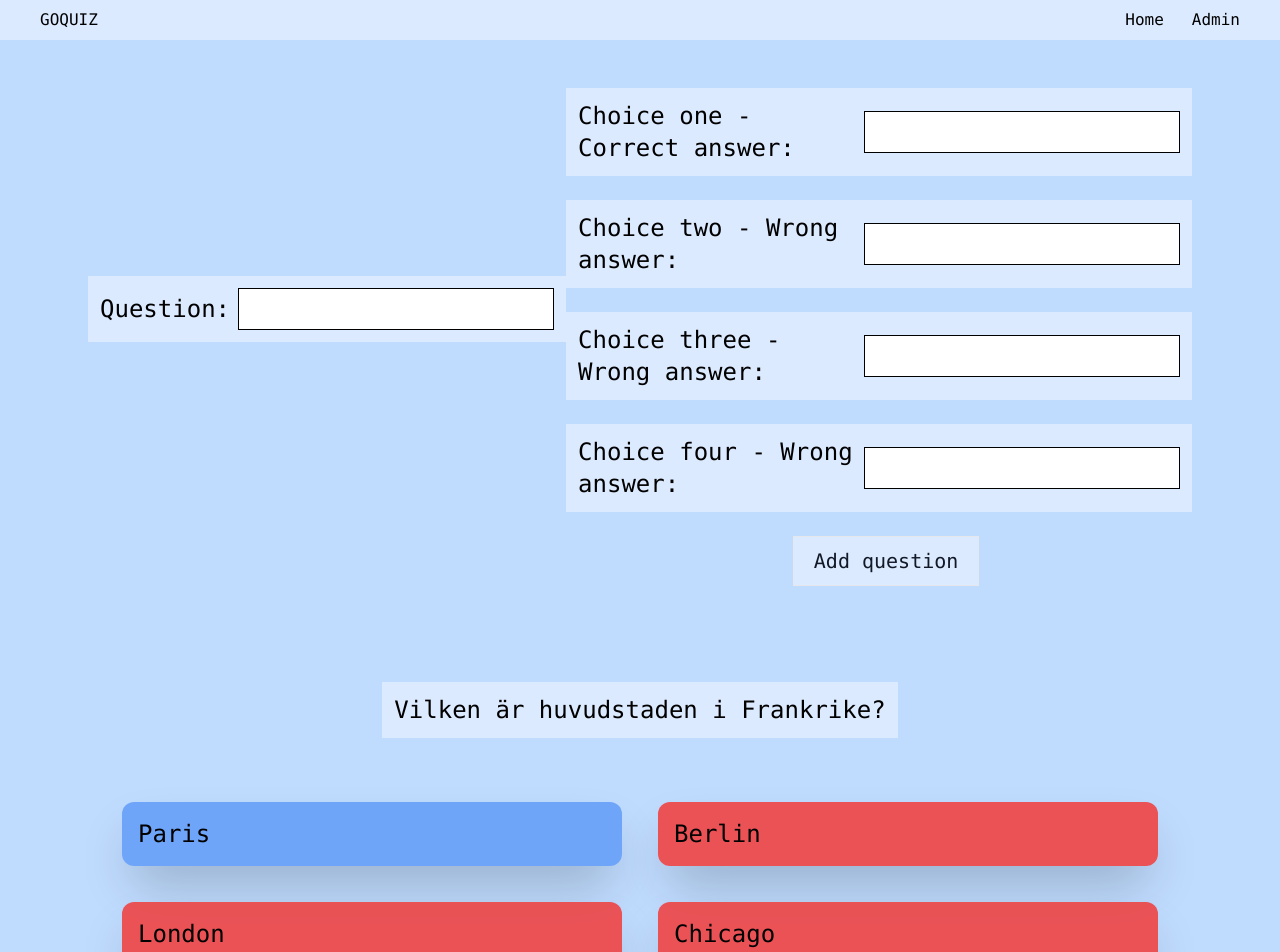
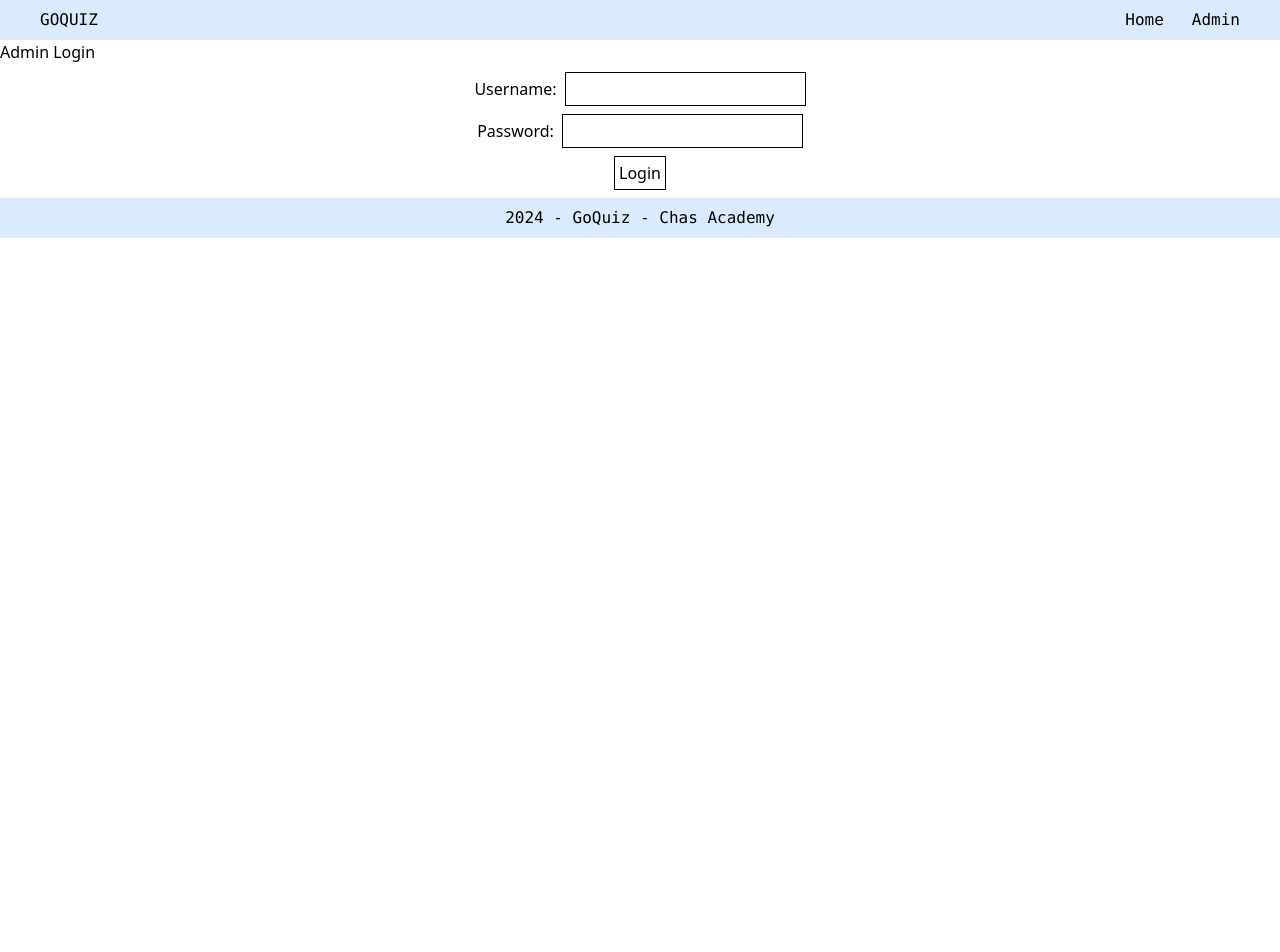
Before and after one commit to VWiman/goquiz, a Next.js app: page /adminpage in a window 1280 px wide. Shown: the top 952 px of the page. After the commit the page ends 800 px from the top, so only its background shows below. Built offline with nearby package versions, Linux system fonts and the light colour scheme.

Commit message:
Accessing admin with login

```diff
--- a/pages/adminpage.js
+++ b/pages/adminpage.js
@@ -1,9 +1,10 @@
 import { useContext, useEffect, useState } from "react";
 import { QuizContext } from "@/context/QuizContext";
+import TopList from "@/components/TopList";
+import { useRef } from "react";
 
-export default function adminpage() {
+export default function adminpage({ adminUsername, adminPassword }) {
   // set local state
-
   const [isEditing, setIsEditing] = useState(false);
   const [newQuestion, setNewQuestion] = useState({
     question: "",
@@ -13,9 +14,15 @@ export default function adminpage() {
     choiceFour: "",
   });
   const [indexBeingEdited, setIndexBeingEdited] = useState(null);
+  const [loginCredentials, setLoginCredentials] = useState({
+    username: "",
+    password: "",
+  }); //admin login
+  const [isLoggedIn, setIsLoggedIn] = useState(false); //admin login
 
   // Get states from context
-	const { stateQuestions, setStateQuestions, isSending, setIsSending } = useContext(QuizContext);
+  const { stateQuestions, setStateQuestions, isSending, setIsSending } =
+    useContext(QuizContext);
 
   // Function to fetch questions from the backend
   const fetchQuestions = async () => {
@@ -27,7 +34,12 @@ export default function adminpage() {
 
   // Function to update the list of questions, including the current question being created
   const updateQuestions = async () => {
-		const orderedChoices = [newQuestion.answer, newQuestion.choiceTwo, newQuestion.choiceThree, newQuestion.choiceFour];
+    const orderedChoices = [
+      newQuestion.answer,
+      newQuestion.choiceTwo,
+      newQuestion.choiceThree,
+      newQuestion.choiceFour,
+    ];
 
     const updatedQuestion = {
       question: newQuestion.question,
@@ -79,8 +91,39 @@ export default function adminpage() {
     fetchQuestions();
   }, []);
 
+  // Handles login form submission
+  const handleLogin = (e) => {
+    e.preventDefault();
+    const { username, password } = loginCredentials;
+    if (username === adminUsername && password === adminPassword) {
+      localStorage.setItem("isLoggedIn", "true");
+      setIsLoggedIn(true);
+    } else {
+      alert("Invalid username or password");
+    }
+  };
+  // Check session on page load
+  useEffect(() => {
+    const session = localStorage.getItem("isLoggedIn");
+    if (session === "true") {
+      setIsLoggedIn(true);
+    }
+  }, []);
+
+  // Handle logout
+  const handleLogout = () => {
+    // Clear session from localStorage
+    localStorage.removeItem("isLoggedIn");
+    setIsLoggedIn(false);
+  };
+
   // Defines an asynchronous function to handle the deletion of a question from a list.
   const handleDelete = async (e) => {
+    // Checks if the user is logged in before allowing deletion
+    if (!isLoggedIn) {
+      alert("You need to log in to perform this action");
+      return;
+    }
     // Copies the current state of questions.
     const currentQuestions = [...stateQuestions.questions];
 
@@ -90,7 +133,9 @@ export default function adminpage() {
 
     // Filters out the question to delete by comparing each question's index or ID
     // against the `questionToDelete`.
-		const questionsAfterDelete = currentQuestions.filter((q) => currentQuestions.indexOf(q) != questionToDelete);
+    const questionsAfterDelete = currentQuestions.filter(
+      (q) => currentQuestions.indexOf(q) != questionToDelete
+    );
 
     // Updates the component's state with the new array of questions, without the deleted question.
     setStateQuestions({ questions: questionsAfterDelete });
@@ -110,6 +155,8 @@ export default function adminpage() {
     fetchQuestions();
   };
 
+  const myFormRef = useRef(null);
+
   const handleEdit = (e) => {
     setIsEditing(true);
 
@@ -119,7 +166,9 @@ export default function adminpage() {
 
     setIndexBeingEdited(idToEdit);
 
-		const questionToEdit = currentQuestions.filter((q) => currentQuestions.indexOf(q) == idToEdit);
+    const questionToEdit = currentQuestions.filter(
+      (q) => currentQuestions.indexOf(q) == idToEdit
+    );
 
     console.log(questionToEdit);
 
@@ -142,6 +191,7 @@ export default function adminpage() {
       choiceThree: choiceThree,
       choiceFour: choiceFour,
     });
+    myFormRef.current.scrollIntoView({ behavior: "smooth" });
   };
 
   // Clear all score
@@ -158,13 +208,74 @@ export default function adminpage() {
     }
   };
 
+  // Renders login form if user is not logged in
+  if (!isLoggedIn) {
+    return (
+      <div>
+        <h1>Admin Login</h1>
+        <form onSubmit={handleLogin}>
+          <label>
+            Username:
+            <input
+              type="text"
+              value={loginCredentials.username}
+              onChange={(e) =>
+                setLoginCredentials({
+                  ...loginCredentials,
+                  username: e.target.value,
+                })
+              }
+            />
+          </label>
+          <label>
+            Password:
+            <input
+              type="password"
+              value={loginCredentials.password}
+              onChange={(e) =>
+                setLoginCredentials({
+                  ...loginCredentials,
+                  password: e.target.value,
+                })
+              }
+            />
+          </label>
+          <button type="submit">Login</button>
+        </form>
+      </div>
+    );
+  }
+
+  // Renders admin page content if user is logged in
   return (
     <main className="bg-blue-200 font-mono">
+      <div className="container mx-auto px-3 py-4">
+        <div className="flex justify-between py-3">
+          <div>
+            Welcome back{" "}
+            <span className=" font-extrabold">{adminUsername}</span>
+          </div>
+          <div className="flex gap-2">
+            {/* <div>
+              <button onClick={handleClearScores}>Clear User Scores</button>
+            </div> */}
+            <div>
+              <button onClick={handleLogout}>Logout</button>
+            </div>
+          </div>
+        </div>
         {/* // The form for creating a new question */}
+        <div className="flex flex-col md:flex-row gap-5 my-8">
+          <div
+            id="myform"
+            ref={myFormRef}
+            className="addform bg-blue-100  p-5 basis-full md:basis-2/3"
+          >
+            <h2 className="text-xl font-semibold">Add new question</h2>
             <form id="form" name="form" onSubmit={(e) => handleForm(e)}>
-				<div className="flex justify-between w-full px-20  ">
-					<div className="flex items-center text-2xl">
-						<label htmlFor="question" className="bg-blue-100 p-3 text-2xl mb-6">
+              <div className="w-full">
+                <div className=" mb-4">
+                  <label htmlFor="question">
                     Question:
                     <input
                       id="question"
@@ -175,12 +286,13 @@ export default function adminpage() {
                           ...newQuestion,
                           question: e.target.value,
                         })
-								}></input>
+                      }
+                    ></input>
                   </label>
                 </div>
 
-					<div className="mt-10">
-						<label htmlFor="answer" className="bg-blue-100 p-3 text-2xl mb-6 justify-between">
+                <div className="mt-5">
+                  <label htmlFor="answer">
                     Choice one - Correct answer:
                     <input
                       id="answer"
@@ -191,10 +303,11 @@ export default function adminpage() {
                           ...newQuestion,
                           answer: e.target.value,
                         })
-								}></input>
+                      }
+                    ></input>
                   </label>
 
-						<label htmlFor="choiceTwo" className="bg-blue-100 p-3 text-2xl mb-6 flex justify-between ">
+                  <label htmlFor="choiceTwo">
                     Choice two - Wrong answer:
                     <input
                       id="choiceTwo"
@@ -205,10 +318,11 @@ export default function adminpage() {
                           ...newQuestion,
                           choiceTwo: e.target.value,
                         })
-								}></input>
+                      }
+                    ></input>
                   </label>
 
-						<label htmlFor="choiceThree" className="bg-blue-100 p-3 text-2xl mb-6 flex justify-between">
+                  <label htmlFor="choiceThree">
                     Choice three - Wrong answer:
                     <input
                       id="choiceThree"
@@ -219,10 +333,11 @@ export default function adminpage() {
                           ...newQuestion,
                           choiceThree: e.target.value,
                         })
-								}></input>
+                      }
+                    ></input>
                   </label>
 
-						<label htmlFor="choiceFour" className="bg-blue-100 p-3 text-2xl flex justify-between mb-6">
+                  <label htmlFor="choiceFour">
                     Choice four - Wrong answer:
                     <input
                       id="choiceFour"
@@ -233,61 +348,86 @@ export default function adminpage() {
                           ...newQuestion,
                           choiceFour: e.target.value,
                         })
-								}></input>
+                      }
+                    ></input>
                   </label>
 
-						<div className="w-[600px] justify-center flex">
+                  <div className="justify-end flex mt-2">
                     <button
                       disabled={isSending}
                       type="submit"
                       id="submitButton"
-								className=" py-2.5 px-5 ml-10 mb-2 text-xl  text-gray-900
-           bg-blue-100 border border-gray-200  hover:text-gray-500 hover:underline
-           ">
+                      className=" py-2.5 px-5 mt-5 text-lg text-gray-900 bg-blue-100 border border-gray-600  hover:text-gray-500 hover:underline"
+                    >
                       {isEditing ? "Update question" : "Add question"}
                     </button>
                   </div>
                 </div>
               </div>
             </form>
+          </div>
+          <div className="basis-full md:basis-1/3 bg-blue-100 p-5">
+            <TopList />
+            <div className="justify-end flex mt-2">
+              <button
+                className="py-2.5 px-5 mt-5 text-lg text-gray-900 bg-blue-100 border border-gray-600  hover:text-gray-500 hover:underline"
+                onClick={handleClearScores}
+              >
+                Clear User Scores
+              </button>
+            </div>
+          </div>
+        </div>
 
         {/* // Displays the list of questions with their choices */}
-			<ul className="mt-20">
+        <div className="qlist mt-4">
+          <h2 className="text-xl font-semibold">Published Questions List</h2>
+          <ul className="mt-5">
             {stateQuestions.questions.map((item, index) => (
               <li id={index} key={index}>
-						<div className=" flex justify-center">
-							<h2 className="bg-blue-100 w-fit p-3 text-2xl mb-6  ">{item.question}</h2>
-						</div>
+                <h3 className="text-2xl mb-2 pl-6 pt-6">{item.question}</h3>
 
-						<ul className="p-6  text-2xl mb-6 grid grid-cols-2 ">
+                <ul className=" px-6 pt-2 flex flex-col">
                   {item.choices.map((choice, i) => (
-								<li key={i}>
+                    <li key={i} className=" w-full">
                       {/* Highlights the correct answer in blue and wrong answers in
                   red */}
-									<button
+                      <div
                         className={`${
                           choice == item.answer
-												? "min-w-[500px] bg-blue-500/60 p-4 rounded-xl shadow-2xl m-4 border-none"
-												: " min-w-[500px] bg-red-500/90 border-none p-4 rounded-xl shadow-2xl m-4 "
-										}`}>
+                            ? " border-l-4 border-green-600 bg-blue-50"
+                            : " border-l-4 border-gray-600 bg-blue-50"
+                        } pl-2`}
+                      >
                         {choice}
-									</button>
+                      </div>
                     </li>
                   ))}
                 </ul>
+                <div className="flex justify-end gap-3 px-6 mt-2 pb-3">
+                  <button value={index} onClick={(e) => handleEdit(e)}>
+                    EDIT
+                  </button>
                   <button value={index} onClick={(e) => handleDelete(e)}>
                     DELETE
                   </button>
-						<button value={index} onClick={(e) => handleEdit(e)}>
-							EDIT
-						</button>
+                </div>
               </li>
             ))}
           </ul>
-			{/* Button to clear user scores */}
-			<div className="mt-10">
-				<button onClick={handleClearScores}>Clear User Scores</button>
+        </div>
       </div>
     </main>
   );
 }
+
+export async function getStaticProps() {
+  const adminUsername = process.env.ADMIN_USERNAME;
+  const adminPassword = process.env.ADMIN_PASSWORD;
+  return {
+    props: {
+      adminUsername,
+      adminPassword,
+    },
+  };
+}
```
Lines whose indentation alone changed are shown as unchanged.
